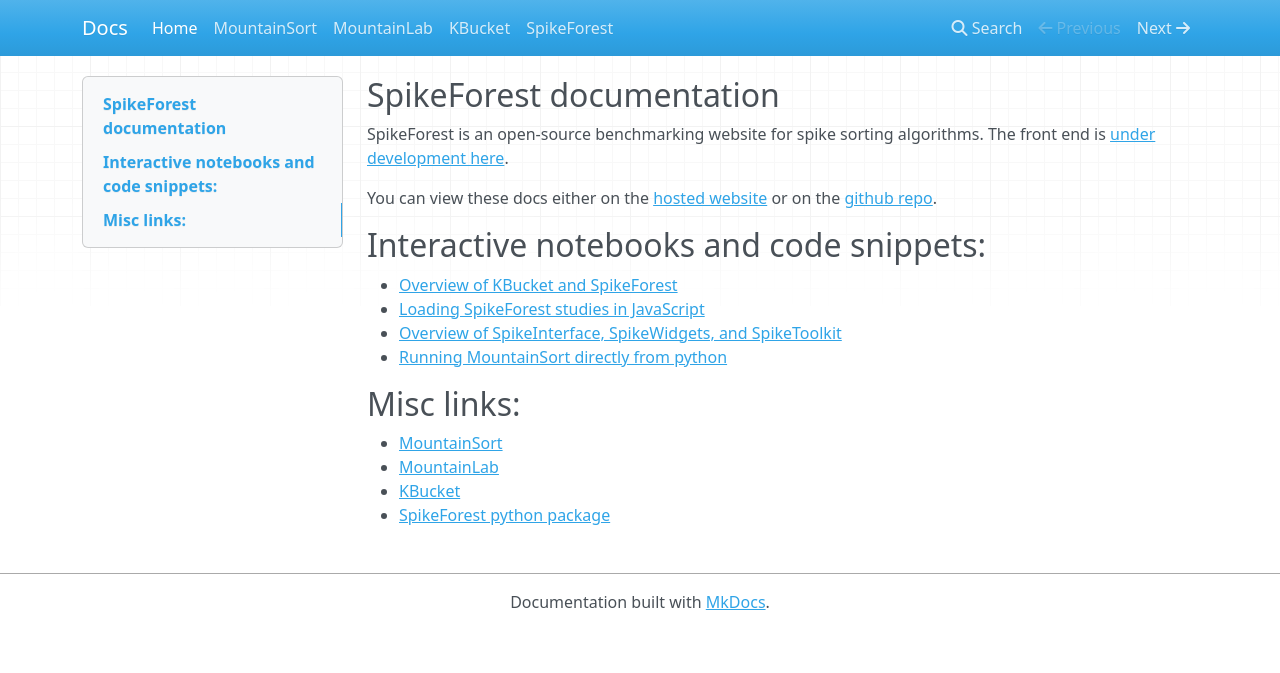
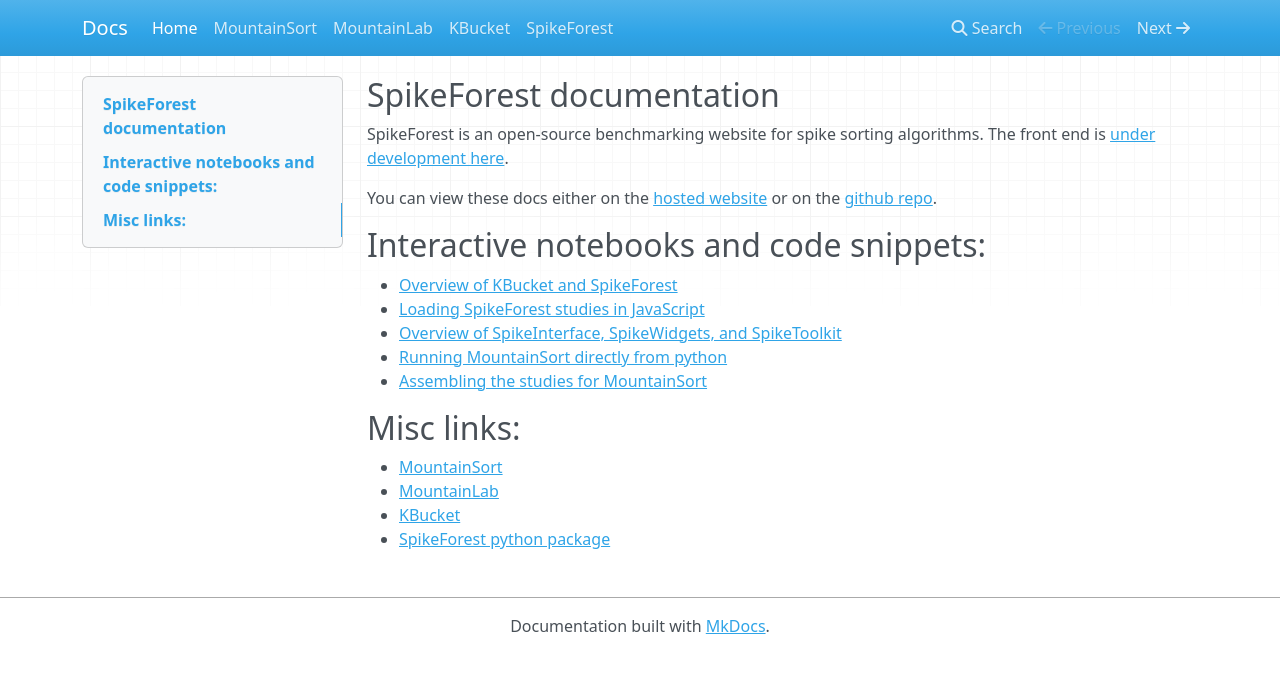
Before and after one commit to scratcharchive/spikeforest-docs, an MkDocs documentation site: the page built from docs/index.md, in a window 1280 px wide. Shown: the top 673 px of the page. Built offline with MkDocs 1.6.1, drawn with Linux system fonts in a browser that asks for light colours; nearby versions of some CDN libraries.

Commit message:
Update index.md

```diff
--- a/docs/index.md
+++ b/docs/index.md
@@ -10,6 +10,7 @@
 * [Loading SpikeForest studies in JavaScript](https://runkit.com/magland/load-spikeforest-studies-from-spikeforest)
 * [Overview of SpikeInterface, SpikeWidgets, and SpikeToolkit](https://gist.github.com/magland/e43542fe2dfe856fd04903b9ff1f8e4e)
 * [Running MountainSort directly from python](https://gist.github.com/magland/ee686398228a16adf8b95af4edde096b)
+* [Assembling the studies for MountainSort](https://gist.github.com/magland/4b97b837c594469e48b405066aa5bca5)
 
 ## Misc links:
 
```
